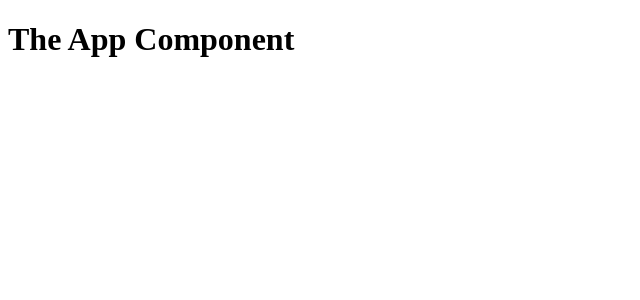
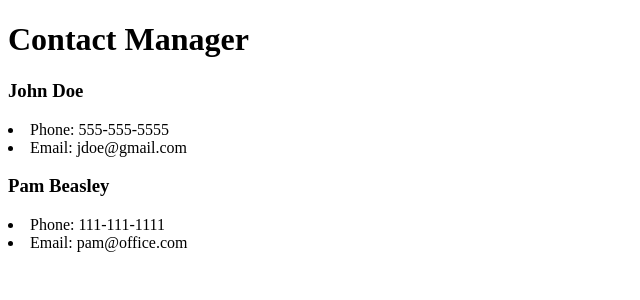
Before and after one commit to mkovar52/react-app, a React (Create React App) app: page / in a window 1280 px wide. Shown: the top 300 px of the page, without its empty margins (0-640 px from the left). Built offline with nearby package versions, Linux system fonts and the light colour scheme.

Commit message:
basic Header and Contact component setup

```diff
--- a/src/App.js
+++ b/src/App.js
@@ -1,10 +1,17 @@
 import React from 'react';
+import Contact from './components/Contact';
+import Header from './components/Header';
+
 import './App.css';
 
 function App() {
   return (
     <div className="App">
-      <h1>The App Component</h1>
+      <Header branding="Contact Manager" />
+      <Contact name="John Doe"
+      email="jdoe@gmail.com" phone="555-555-5555" />
+      <Contact name="Pam Beasley"
+      email="pam@office.com" phone="111-111-1111" />
     </div>
   );
 }
--- /dev/null
+++ b/src/components/Contact.js
@@ -0,0 +1,25 @@
+import React, { Component } from 'react'
+import PropTypes from 'prop-types'
+
+
+class Contact extends Component {
+  render() {
+    const { name, email, phone } = this.props;
+
+    return (
+      <div>
+        <h3>{name}</h3>
+        <li>Phone: {phone} </li>
+        <li>Email: {email}</li>
+      </div>
+    )
+  }
+}
+
+Contact.propTypes = {
+  name: PropTypes.string.isRequired,
+  email: PropTypes.string.isRequired,
+  phone: PropTypes.string.isRequired
+};
+
+export default Contact;
--- /dev/null
+++ b/src/components/Header.js
@@ -0,0 +1,23 @@
+import React from 'react'
+import PropTypes from 'prop-types'
+
+
+const Header = (props) => {
+  const { branding } = props;
+
+  return (
+    <div>
+      <h1>{branding}</h1>
+    </div>
+  )
+}
+
+Header.defaultProps = {
+  branding: 'My App'
+};
+
+Header.propTypes = {
+  branding: PropTypes.string.isRequired
+};
+
+export default Header;
```
